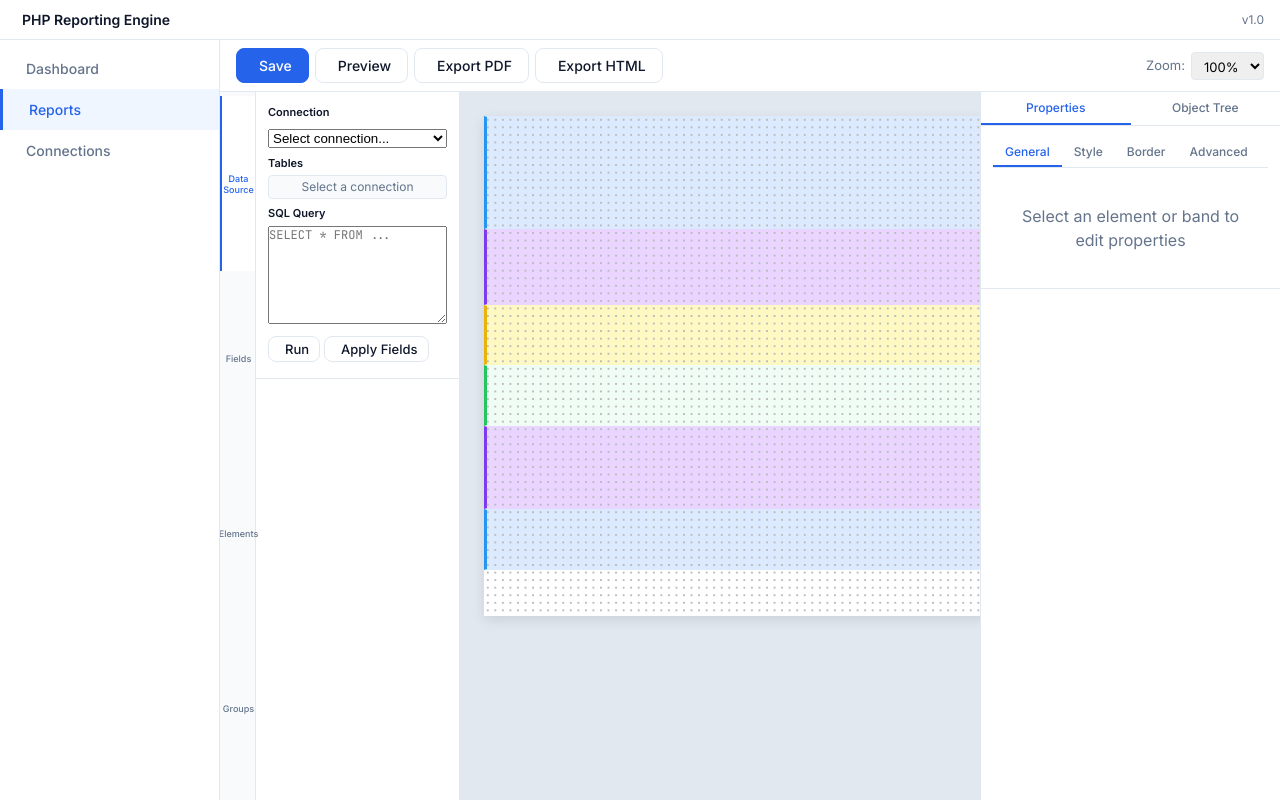
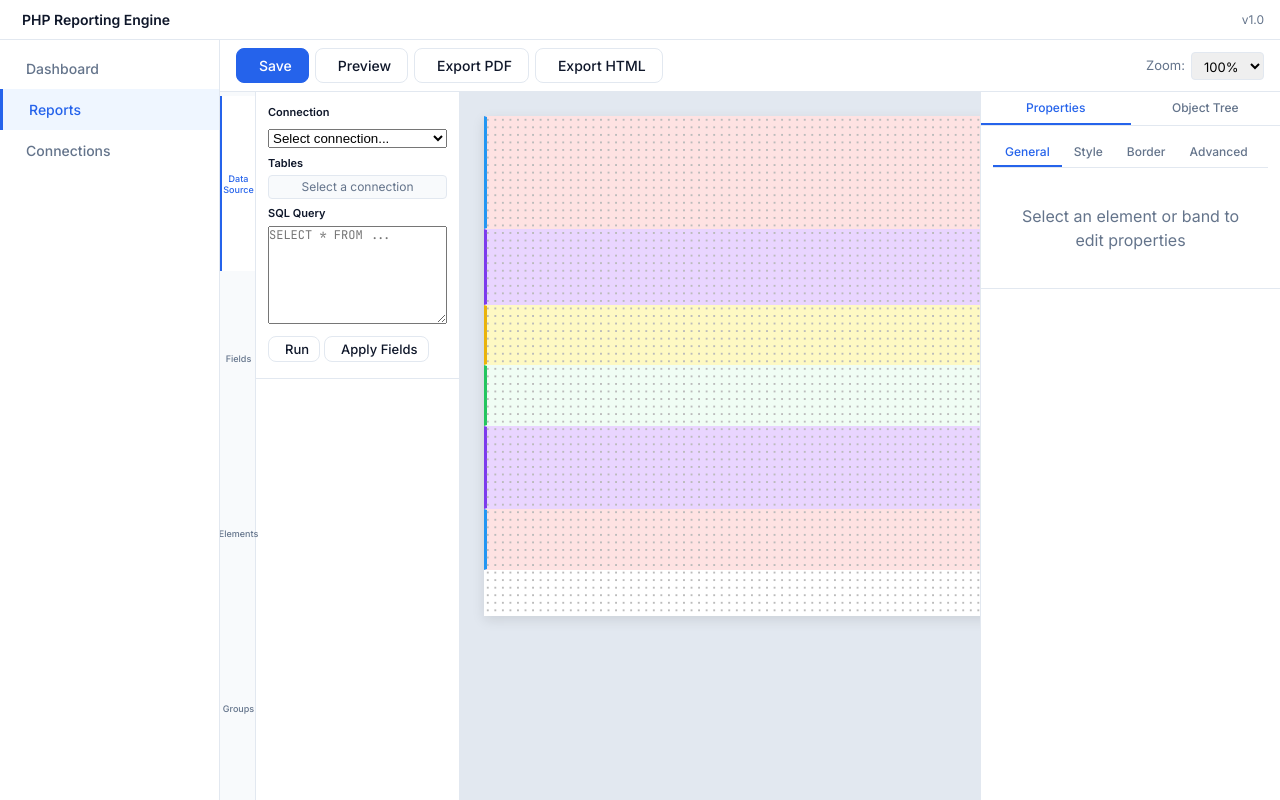
Before and after one commit to Heru-S21/php-report-server, a PHP site: page /reports/new in a window 1280 px wide. Run offline with PHP 8.4, Linux system fonts and the light colour scheme; data that the repository does not hold is empty; some libraries are stand-ins or nearby versions.

Commit message:
Page header/footer default background to light red (#fee2e2)

```diff
--- a/css/app.css
+++ b/css/app.css
@@ -15,7 +15,7 @@
     --color-border: #E2E8F0;
     --color-text: #0F172A;
     --color-text-muted: #64748B;
-    --band-page: #DBEAFE;
+    --band-page: #FEE2E2;
     --band-report: #E9D5FF;
     --band-group: #FFFBEB;
     --band-detail: #F0FDF4;
--- a/js/designer/Designer.js
+++ b/js/designer/Designer.js
@@ -82,12 +82,12 @@ class Designer {
 
     getDefaultBands() {
         return [
-            { type: 'page_header', height: 30, printOnEveryPage: true, backgroundColor: '#dbeafe', border: {}, elements: [] },
+            { type: 'page_header', height: 30, printOnEveryPage: true, backgroundColor: '#fee2e2', border: {}, elements: [] },
             { type: 'report_header', height: 20, backgroundColor: '#e9d5ff', border: {}, elements: [] },
             { type: 'column_header', height: 16, backgroundColor: '#fef9c3', border: {}, elements: [] },
             { type: 'detail', height: 16, backgroundColor: '#f0fdf4', border: {}, elements: [] },
             { type: 'report_footer', height: 22, backgroundColor: '#e9d5ff', border: {}, elements: [] },
-            { type: 'page_footer', height: 16, printOnEveryPage: true, backgroundColor: '#dbeafe', border: {}, elements: [] },
+            { type: 'page_footer', height: 16, printOnEveryPage: true, backgroundColor: '#fee2e2', border: {}, elements: [] },
         ];
     }
 
--- a/src/Renderer/HtmlRenderer.php
+++ b/src/Renderer/HtmlRenderer.php
@@ -262,8 +262,8 @@ class HtmlRenderer implements RendererInterface
             .report-container { max-width: ' . $page->getPaperWidthMm() . 'mm; margin: 0 auto; background: white; padding: 0; box-shadow: 0 2px 8px rgba(0,0,0,0.1); }
             .band { padding: 2px 4px; border-bottom: 1px solid #eee; overflow: hidden; }
             .element { overflow: hidden; white-space: nowrap; }
-            .band-page_header { background: #dbeafe; }
-            .band-page_footer { background: #dbeafe; }
+            .band-page_header { background: #fee2e2; }
+            .band-page_footer { background: #fee2e2; }
             .band-report_header { background: #e9d5ff; }
             .band-report_footer { background: #e9d5ff; }
             .band-group_header { background: #fef3c7; }
--- a/src/Renderer/PdfRenderer.php
+++ b/src/Renderer/PdfRenderer.php
@@ -291,8 +291,8 @@ class PdfRenderer implements RendererInterface
             body { font-family: Arial, sans-serif; font-size: 10pt; margin: 0; padding: 0; }
             .band { padding: 2px 4px; overflow: hidden; }
             .element { display: inline-block; overflow: hidden; }
-            .band-page_header { background: #dbeafe; }
-            .band-page_footer { background: #dbeafe; }
+            .band-page_header { background: #fee2e2; }
+            .band-page_footer { background: #fee2e2; }
             .band-report_header { background: #e9d5ff; }
             .band-report_footer { background: #e9d5ff; }
             .band-group_header { background: #fef3c7; }
```
